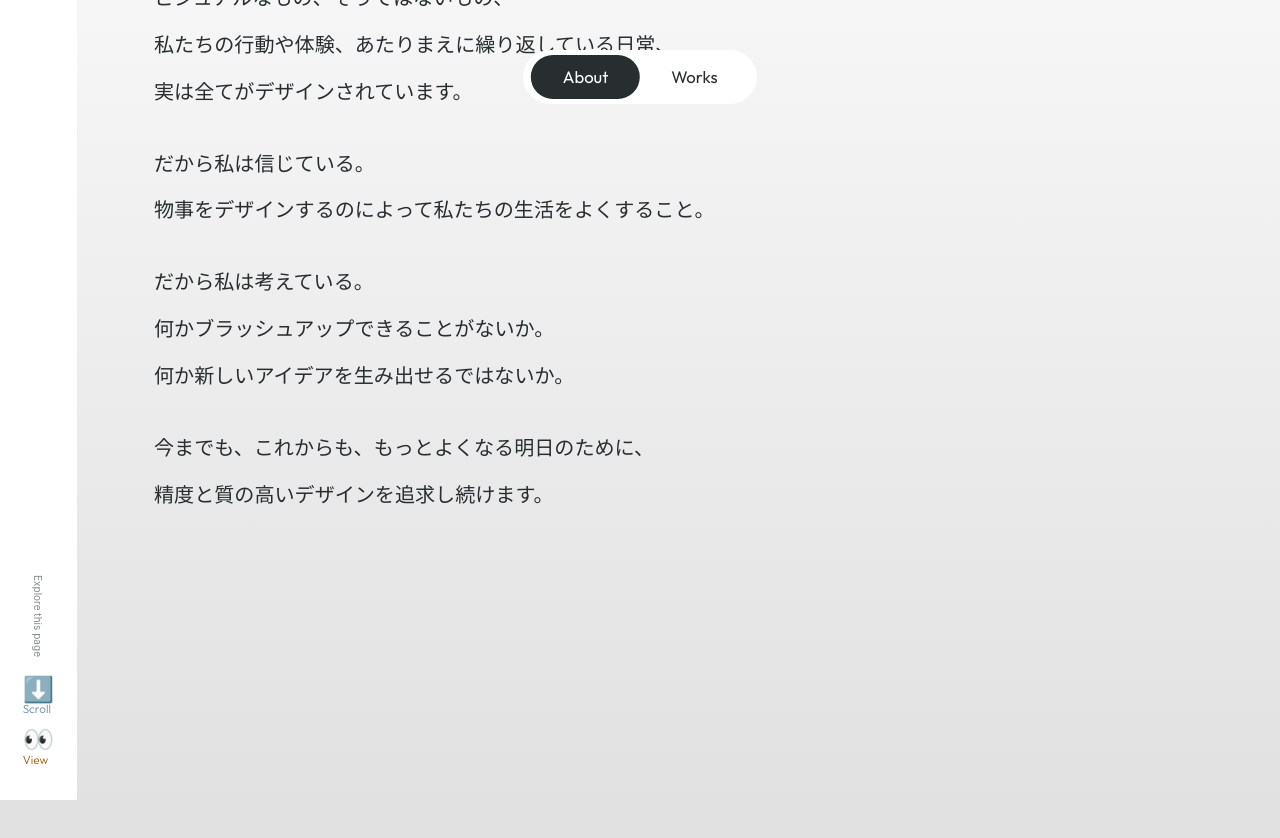
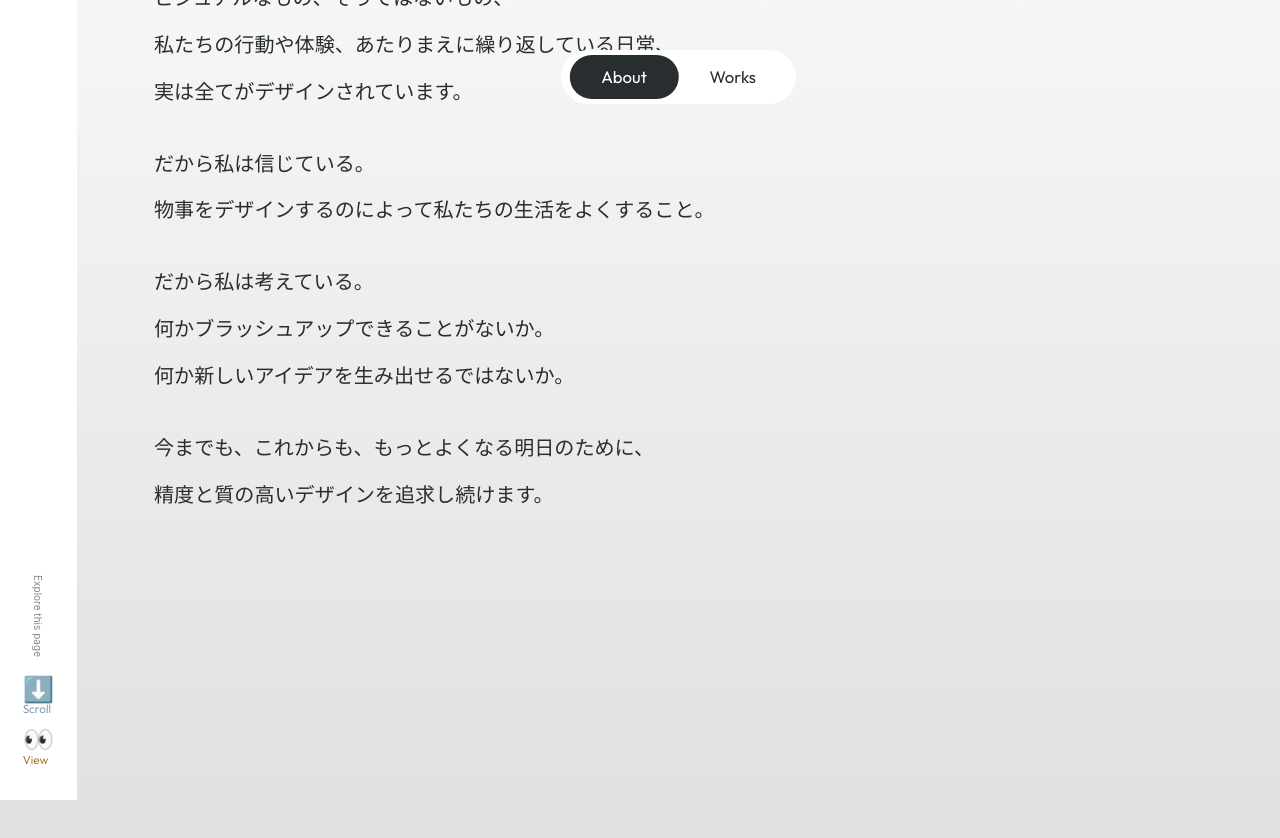
Before and after one commit to yihanYozikua/tai_portfolio, a React (Create React App) app: page /#/ in a window 1280 px wide. Shown: the top 838 px of the page. Built offline with nearby package versions, Linux system fonts and the light colour scheme; a web font is replaced by a local one.

Commit message:
fix the position of the nav

```diff
--- a/src/components/Navbar.js
+++ b/src/components/Navbar.js
@@ -49,6 +49,8 @@ const Navbar = ({wrapperComponent, ...props}) => {
           </div>
 
         </Wrapper>
+
+
   )
 }
 
--- a/src/css/nav.module.scss
+++ b/src/css/nav.module.scss
@@ -16,6 +16,7 @@ $COLOR_BG: #282D2F;
   }
 }
 
+
 nav{
   position: fixed;
   top: 3rem;
@@ -29,6 +30,7 @@ nav{
   border-radius: 100px;
   font-family: 'Outfit', sans-serif;
   z-index: 15;
+  margin-left: 6vw;
 }
 
 .nav_prop{
```
Lines whose indentation alone changed are shown as unchanged.
